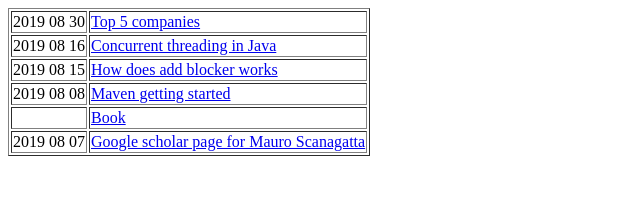
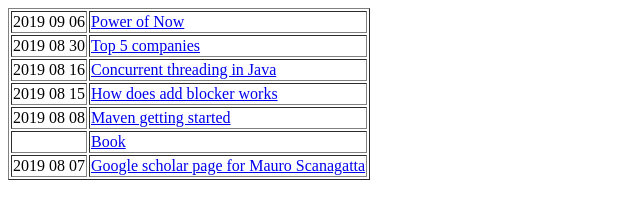
Before and after one commit to aknirala/aknirala.github.io, a plain HTML site: page curList.html in a window 1280 px wide. Shown: the whole page, without its empty margins (0-640 px from the left). Drawn offline with Linux system fonts and the light colour scheme.

Commit message:
Power of now

```diff
--- a/curList.html
+++ b/curList.html
@@ -2,6 +2,7 @@
 <head><title>What I am reading these days</title></head>
 <body>
 <table border = 1>
+<tr><td>2019 09 06</td><td><a href='https://files.shroomery.org/cms/6584522-EckhartTolle-ThePowerOfNow.pdf'>Power of Now</a></td></tr>
 <tr><td>2019 08 30</td><td><a href='https://medium.com/@XiaohanZeng/i-interviewed-at-five-top-companies-in-silicon-valley-in-five-days-and-luckily-got-five-job-offers-25178cf74e0f'>Top 5 companies</a></td></tr>
 <tr><td>2019 08 16</td><td><a href='http://tutorials.jenkov.com/java-util-concurrent/executorservice.html'>Concurrent threading in Java</a></td></tr>
 <tr><td>2019 08 15</td><td><a href='https://adrianstoll.com/dyi-adblocker/'>How does add blocker works</a></td></tr>
```
